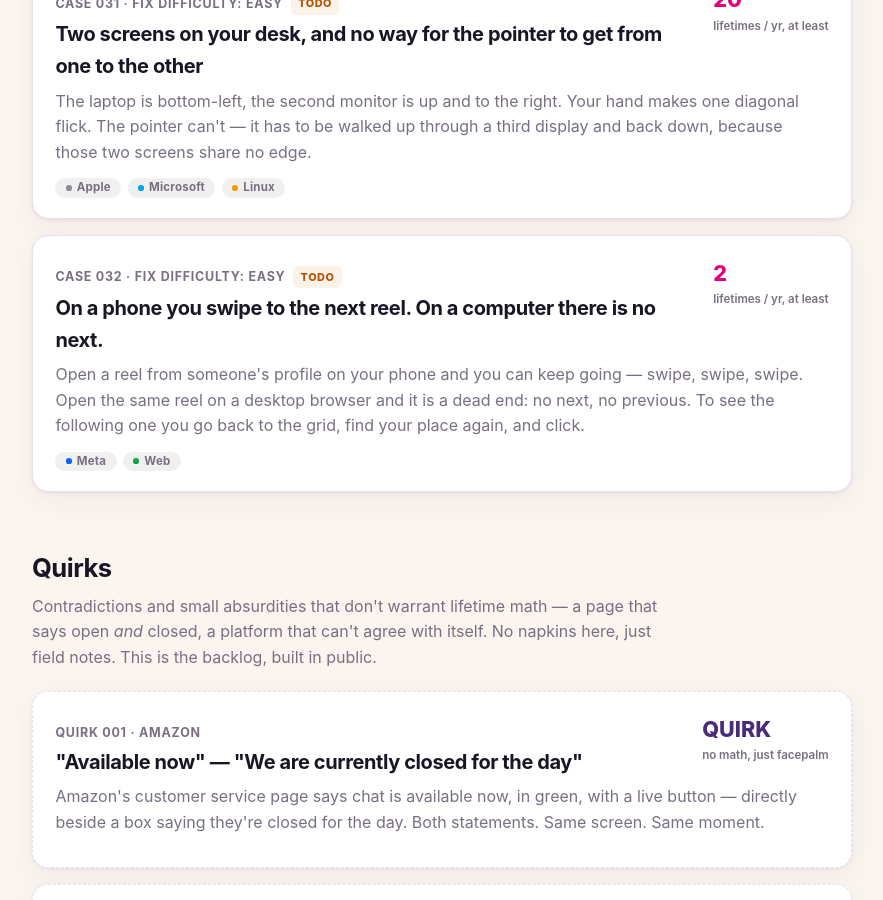
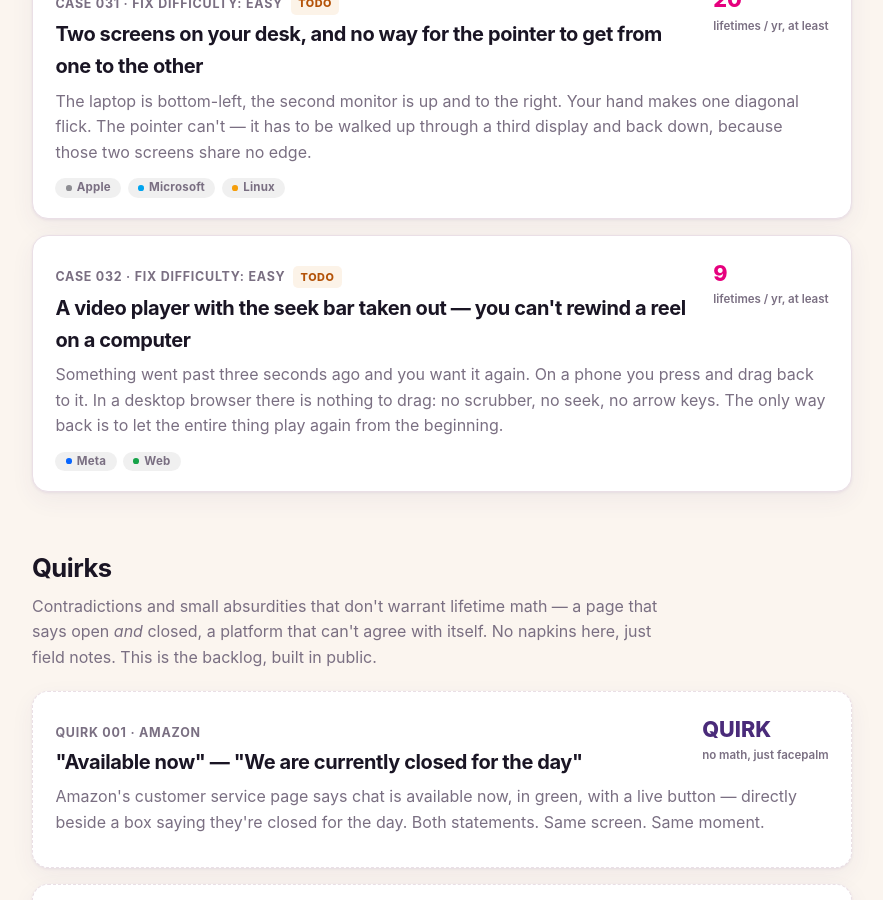
Before and after one commit to PlanetaryCouncil/ux, a Jekyll site: the page built from index.md, in a window 1280 px wide and 900 px high, scrolled down 8233 px. Shown: the whole window, without its empty margins (198-1081 px from the left). Built offline with Jekyll 4.4.1, drawn with Linux system fonts in a browser that asks for light colours; part of the change alters nothing that is shown.

Commit message:
Rewrite case 032: the bug is the missing seek bar, not missing next-reel
Reels on desktop web have no scrubber, so the only way back to a moment
is to replay everything before it in real time. That moves the cost from
seconds to tens of seconds: ~163 lifetimes/year on mid estimates, band
9-3,100. The underlying HTML5 video element has been seekable since
2010 — the control is suppressed, not absent.

Co-Authored-By: Claude Opus 5 <noreply@anthropic.com>

```diff
--- a/_cases/032-no-next-reel-on-desktop.md
+++ /dev/null
@@ -1,107 +0,0 @@
----
-number: 32
-title: "On a phone you swipe to the next reel. On a computer there is no next."
-tagline: "Open a reel from someone's profile on your phone and you can keep going — swipe, swipe, swipe. Open the same reel on a desktop browser and it is a dead end: no next, no previous. To see the following one you go back to the grid, find your place again, and click."
-difficulty: easy
-todo: "Instagram's web player varies by entry point and rollout — verify current behaviour per surface before quoting as settled"
-platforms: [Meta, Web]
-lifetimes:
-  low: 2
-  headline: 26
-  high: 700
-facts:
-  - label: "Instagram monthly active users"
-    value: "~3 billion"
-    source: "Statista, 2025"
-    url: "https://www.statista.com/topics/1882/instagram/"
-  - label: "Visits to instagram.com per month"
-    value: "~7.4 billion"
-    source: "Business of Apps, 2026"
-    url: "https://www.businessofapps.com/data/instagram-statistics/"
-  - label: "Desktop share of instagram.com web visits"
-    value: "~42%"
-    source: "Business of Apps, 2026"
-    url: "https://www.businessofapps.com/data/instagram-statistics/"
-  - label: "Gesture cost on mobile"
-    value: "one swipe"
-    source: "the same content, the same account, the same company"
-  - label: "Global life expectancy"
-    value: "73 years"
-    source: "World Bank, 2023"
-    url: "https://data.worldbank.org/indicator/SP.DYN.LE00.IN"
-assumptions:
-  - label: "People who browse reels from a profile or saved collection on a desktop browser"
-    low: "80M"
-    headline: "150M"
-    high: "400M"
-    note: "A slice of the desktop web audience — the people using Instagram as a reference library rather than a feed."
-  - label: "Times a year you want the next reel and have to go back for it"
-    low: "25"
-    headline: "100"
-    high: "400"
-  - label: "Seconds lost per forced round trip"
-    low: "2s"
-    headline: "4s"
-    high: "10s"
-    note: "Close the reel, wait for the grid, find where you were, click the next one. Longer when the grid resets to the top."
-owner: "Meta (Instagram web client)"
-channel: "Instagram Help Centre · report a problem"
----
-
-On a phone, a reel is a position in a stack. You open one from a profile and the rest are behind it —
-swipe up, next, swipe up, next. The gesture is so cheap it disappears.
-
-On a desktop browser, the same reel from the same profile is a **terminus**. There is no next. There
-is no previous. The only way to the following reel is to leave: close it, land back on the grid,
-find the thumbnail you just came from, and click the one beside it. Same account, same content, same
-company — one client treats reels as a sequence, the other treats each one as an isolated page.
-
-## Why this lands hardest on people doing work
-
-Scrolling a feed is entertainment, and entertainment tolerates friction. But Instagram is also a
-reference library: it's where the images are, where the footage is, where the thing a client
-mentioned lives. When you're on a desktop it's because you're **working** — because the files, the
-editor, and the screenshots are there, not on your phone.
-
-That's exactly the surface where sequential navigation was removed. The phone, where you're most
-likely to be idly browsing, keeps the fast path. The computer, where you're most likely to be
-systematically going through someone's output, makes you re-enter through the front door every
-single time.
-
-## The math
-
-<p class="equation">150M people <span class="op">×</span> 100 forced round trips/year <span class="op">×</span> 4s <span class="eq">=</span> <span class="out">~26 lifetimes / year</span></p>
-
-Band **~2 to ~700 lifetimes/year**, and wide because both the population and the frequency are
-estimates. The low end assumes only 80 million people ever do this and only twice a month. Even
-then it's a human lifetime every year, spent pressing Back.
-
-## Why it happens
-
-Not a hard problem, and that's the frustrating part: the desktop client already knows which reel
-you opened and already knows the list it came from — it just rendered that list. Everything needed
-to build a next/previous control is on the page. What's missing is the decision to treat the
-desktop client as a real client rather than a preview of the app.
-
-## The fix
-
-Next and previous. On the reel view, on the web, keyed to the arrow keys and to a scroll gesture,
-walking the same list you opened the reel from. It is the single most obvious control in the entire
-product — it exists on mobile, where the hardware makes it a swipe — and the web page has strictly
-more room for it, not less.
-
-<div class="todo" markdown="1">
-**Instagram's web player changes often and behaves differently depending on where you opened the
-reel from** (profile grid, saved collection, the reels tab, a direct link), so the exact shape of
-this should be re-checked per surface before it's quoted as settled. The population figure is the
-weakest number here: the ~42% desktop share is a share of *web visits to instagram.com*, not of
-Instagram usage overall — most Instagram use is in the app, and the desktop slice is far smaller
-than 42% of three billion. The estimates above deliberately assume a small fraction of it.
-
-The confident claim is the asymmetry: **the cheaper the input device makes the gesture, the more
-likely the client is to support it.**
-</div>
-
-## Difficulty to fix: easy
-
-> The list is already loaded. The reel already knows its own position in it. Add the arrow.
--- /dev/null
+++ b/_cases/032-reels-have-no-progress-bar.md
@@ -0,0 +1,130 @@
+---
+number: 32
+title: "A video player with the seek bar taken out — you can't rewind a reel on a computer"
+tagline: "Something went past three seconds ago and you want it again. On a phone you press and drag back to it. In a desktop browser there is nothing to drag: no scrubber, no seek, no arrow keys. The only way back is to let the entire thing play again from the beginning."
+difficulty: easy
+todo: "Instagram's web player varies by entry point and rollout — verify current behaviour per surface before quoting as settled"
+platforms: [Meta, Web]
+lifetimes:
+  low: 9
+  headline: 163
+  high: 3100
+facts:
+  - label: "Instagram monthly active users"
+    value: "~3 billion"
+    source: "Statista, 2025"
+    url: "https://www.statista.com/topics/1882/instagram/"
+  - label: "Visits to instagram.com per month"
+    value: "~7.4 billion"
+    source: "Business of Apps, 2026"
+    url: "https://www.businessofapps.com/data/instagram-statistics/"
+  - label: "Desktop share of instagram.com web visits"
+    value: "~42%"
+    source: "Business of Apps, 2026"
+    url: "https://www.businessofapps.com/data/instagram-statistics/"
+  - label: "Seeking support in the underlying element"
+    value: "built in since 2010"
+    source: "HTML5 <video> — currentTime is writable, and browsers ship a seek bar by default"
+    url: "https://developer.mozilla.org/en-US/docs/Web/API/HTMLMediaElement/currentTime"
+  - label: "Global life expectancy"
+    value: "73 years"
+    source: "World Bank, 2023"
+    url: "https://data.worldbank.org/indicator/SP.DYN.LE00.IN"
+assumptions:
+  - label: "People watching reels in a desktop browser"
+    low: "80M"
+    headline: "150M"
+    high: "400M"
+    note: "A slice of the desktop web audience — weighted toward people using Instagram as a source of material rather than a feed."
+  - label: "Times a year you want to go back a few seconds"
+    low: "25"
+    headline: "100"
+    high: "300"
+  - label: "Seconds lost per replay"
+    low: "10s"
+    headline: "25s"
+    high: "60s"
+    note: "You cannot jump to the moment, so you pay for the footage before it — often more than once, because the second attempt overshoots too."
+owner: "Meta (Instagram web client)"
+channel: "Instagram Help Centre · report a problem"
+---
+
+You're watching a reel on a computer. A frame goes past that you actually wanted — a detail, a
+caption, a shot you meant to screenshot. You reach for the progress bar to drag back three seconds.
+
+There isn't one.
+
+No scrubber. No seek. Arrow keys do nothing. The video is playing in a browser, in an element
+whose entire purpose is to let you move around inside a video, and every control for doing so has
+been taken away. Your only route back to a moment you just watched is to **watch everything before
+it again**, in real time, and try to catch it live.
+
+## What it costs is the footage before the moment
+
+This is why the loss is measured in tens of seconds rather than the half-second a drag would take.
+Seeking is not a convenience on top of playback — it's the thing that makes a recording different
+from a broadcast. Remove it and a 40-second reel stops being a file you can inspect and becomes a
+performance you have to attend.
+
+And it gets worse with repetition. You restart, you wait, you miss it again by a beat because you
+were reaching for the keyboard, and you pay the full toll a second time. Anyone who has tried to
+pull one clean frame out of a reel has done this three times in a row.
+
+## Why it's specifically anti-work
+
+Instagram is a library as much as a feed: it's where the footage is, where the reference is, where
+the thing a client mentioned lives. Using it on a desktop is a strong signal that you are
+**working** — the editor, the files and the screenshot tools are there.
+
+That's the surface where the seek bar is missing. The phone, where you are most likely to be
+grazing, has press-and-drag scrubbing. The computer, where you are most likely to be examining
+something frame by frame, gets a player you cannot navigate. The affordance is best exactly where
+it matters least.
+
+## The math
+
+<p class="equation">150M people <span class="op">×</span> 100 replays/year <span class="op">×</span> 25s <span class="eq">=</span> <span class="out">~163 lifetimes / year</span></p>
+
+Band **~9 to ~3,100 lifetimes/year**. Wide, because both the population and the frequency are
+estimates — but note what the low end assumes: only 80 million people, only twice a month, only ten
+seconds each. That floor is still nine human lifetimes a year spent re-watching footage someone
+already watched.
+
+## Why it happens
+
+This is the part that's hard to be calm about. A reel on the web plays in an HTML5 `<video>`
+element. That element has been seekable since 2010: `currentTime` is writable, and **every browser
+ships a progress bar for free**. You don't build seeking — you build the thing that hides it.
+
+So the control wasn't overlooked, and it isn't missing for want of engineering. It was
+deliberately suppressed, along with the right-click menu that would otherwise offer the native
+controls back. Somewhere this was a decision: watch-time is the metric, and a person who can skip
+is a person who watches less. The interface is optimised against the person using it.
+
+(Navigating from one reel to the next is absent on the same surface, for what is presumably the
+same reason.)
+
+## The fix
+
+Show the progress bar. Make it draggable. Map ← and → to five seconds. This is not a feature —
+it is un-hiding the default behaviour of the element already on the page, and it would be a
+smaller diff than the code currently suppressing it.
+
+<div class="todo" markdown="1">
+**Instagram's web player changes often and behaves differently depending on where the reel was
+opened from** (profile grid, saved collection, reels tab, direct link), so the exact shape of this
+should be re-checked per surface before it's quoted as settled — including whether a thin
+non-interactive progress line is drawn.
+
+The population figure is the weakest number: the ~42% desktop share is a share of *web visits to
+instagram.com*, not of Instagram usage overall. Most Instagram use is in the app, and the desktop
+slice is far smaller than 42% of three billion — the estimates above assume a small fraction of it.
+
+The confident claim is the asymmetry: **the surface with a keyboard, a mouse and a scroll wheel has
+fewer playback controls than the surface with neither.**
+</div>
+
+## Difficulty to fix: easy
+
+> The video element on the page can already seek. A browser would give you the bar for nothing.
+> Stop hiding it.
--- a/_quirks/004-instagram-music-invisible-on-desktop.md
+++ b/_quirks/004-instagram-music-invisible-on-desktop.md
@@ -18,9 +18,10 @@ device.
 
 ## The same root as a real case
 
-This is the quiet version of [case 032](/cases/032-no-next-reel-on-desktop/): Instagram's desktop
+This is the quiet version of [case 032](/cases/032-reels-have-no-progress-bar/): Instagram's desktop
 client isn't a client, it's a **partial rendering** of one. Case 032 is the part that costs
-measurable time — no next reel, so you go back and click. This one costs almost none, and is
+measurable time — no seek bar, so you rewatch the whole reel to reach a moment. This one costs
+almost none, and is
 arguably worse, because it doesn't waste your time so much as **misinform you about your own
 content**. A missing button is visible. Missing metadata looks exactly like metadata that was never
 there.
```
